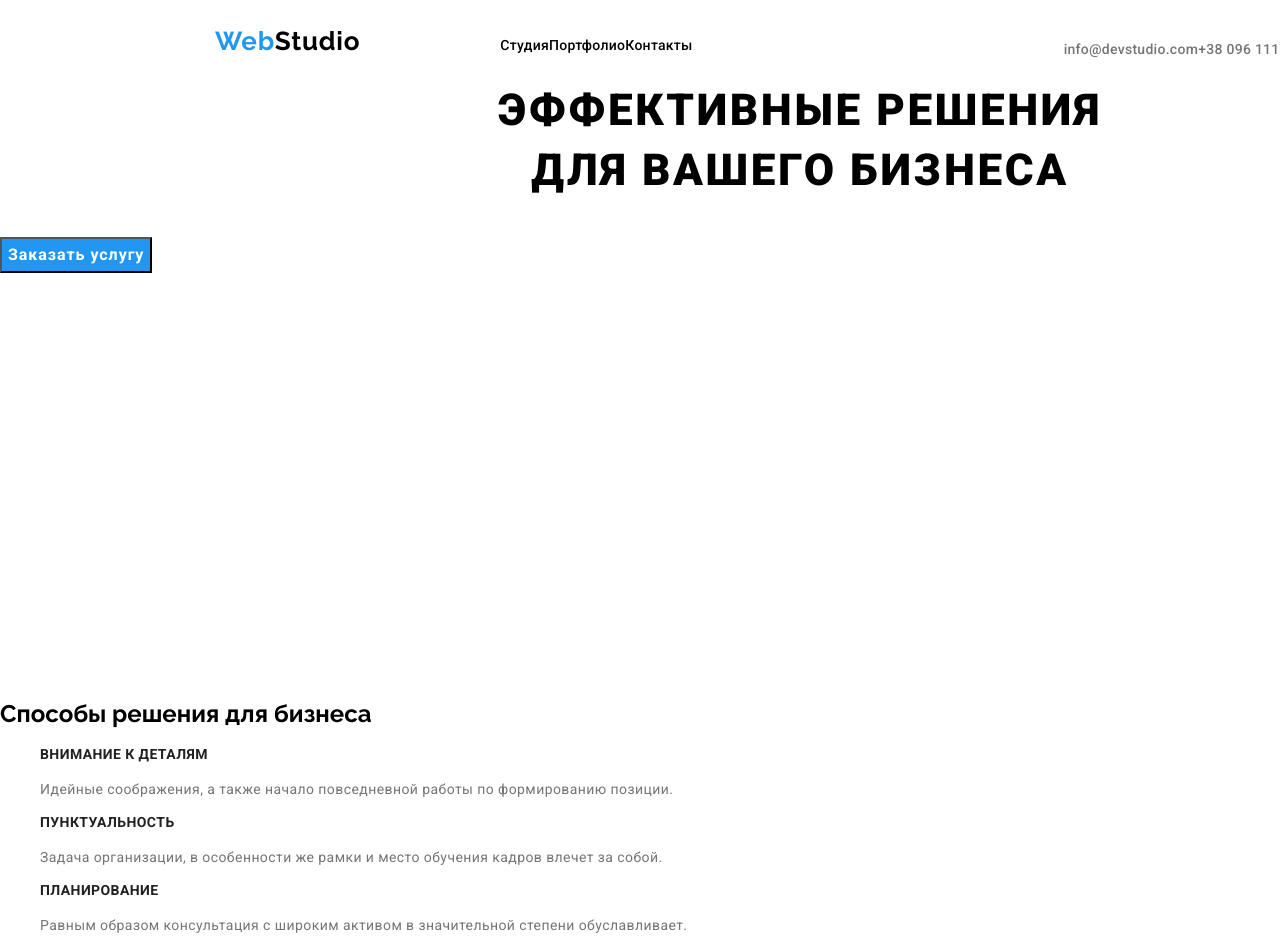
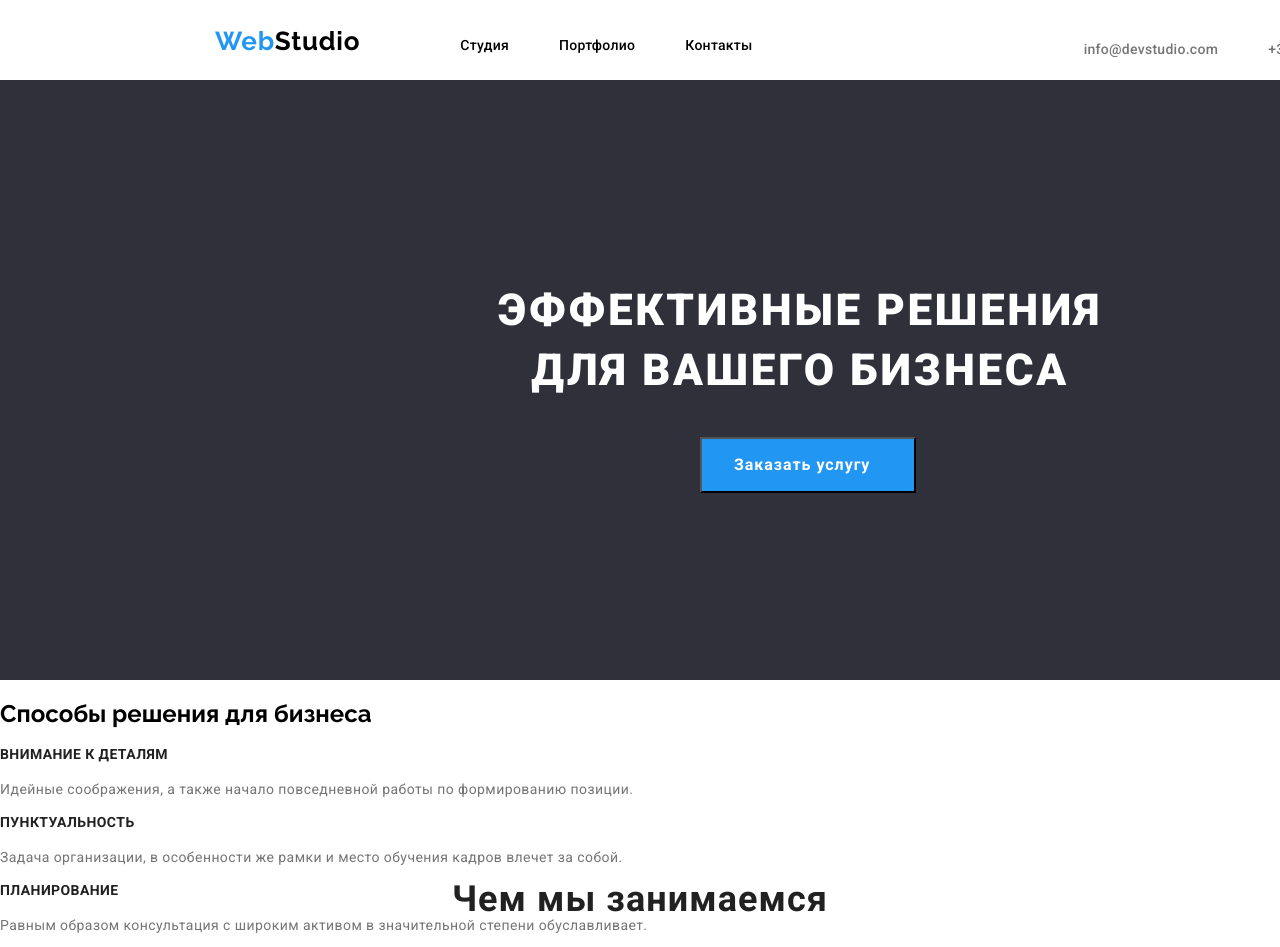
Before and after one commit to AlexNumo/goit-markup-hw-03, a plain HTML site: page index.html in a window 1280 px wide. Shown: the top 947 px of the page. Drawn offline with nearby package versions, Linux system fonts and the light colour scheme.

Commit message:
Пробное ДЗ-3

```diff
--- a/css/styles.css
+++ b/css/styles.css
@@ -52,6 +52,7 @@ header{
 
 .navigation-bar-contacts{
     color: var(--main-color);
+    padding-left: 50px;
 }
 
 .navigation-bar-studio{
@@ -60,6 +61,7 @@ header{
 
 .navigation-bar-portfolio{
     color: var(--main-color);
+    padding-left: 50px;
 }
 
 .logo-thre-letters{
@@ -75,9 +77,7 @@ header{
     letter-spacing: 0.02em;
     color: var(--main-color);
     display: inline-flex;
-    margin-left: 93px;
-    justify-content: center;
-    flex-basis: 200px;
+    padding-left: 93px;
 }
 
 .mail-link{
@@ -98,11 +98,12 @@ header{
     line-height: 1.14;
     letter-spacing: 0.02em;
     color:#757575;
+    padding-left: 50px;
 }
 
 .flex-mail-phone{
     display: inline-flex;
-    margin-left: 331px;
+    padding-left: 331px;
 }
 
 .navigation-bar-studio:hover{
@@ -135,7 +136,11 @@ header{
     text-align: center;
     letter-spacing: 0.06em;
     text-transform: uppercase;
-    /*color: #FFFFFF;*/
+    color: #FFFFFF;
+    padding-top: 200px;
+    padding-left: 452px;
+    top: 120px;
+    width: 1148px;
 }
 
 .button-service{
@@ -150,11 +155,18 @@ header{
     letter-spacing: 0.06em;
     color: #FFFFFF;
     background-color: #2196F3;
+    margin-top: 30px;
+    margin-left: 700px;
+    width: 216px;
+    height: 56px;
+    padding: 10px 32px 10px 32px;
 }
+
 .bussiness-position{
     width: 1600px;
     height: 600px;
     margin-top: 80px;
+    background: #2F303A;
 }
 
 
@@ -179,6 +191,15 @@ header{
     letter-spacing: 0.03em;
     color: #757575;
     text-transform: none;
+}
+
+.ways-position{
+    width: 1170px;
+    height: 101px;
+    left: 215px;
+    top: 774px;
+    padding: 0px;
+    margin: 0px;
 }
 
 /*=============OUR WORK==========================*/
--- a/index.html
+++ b/index.html
@@ -40,7 +40,7 @@
 <!--========WAYS FOR BUSINESS========================-->
     <section>
         <h2>Способы решения для бизнеса</h2>
-        <ul>
+        <ul class="ways-position">
             <li>
                 <h3 class="ways">Внимание к деталям</h3>
                 <p class="ways-option">Идейные соображения, а также начало повседневной работы по формированию позиции.</p>
```
